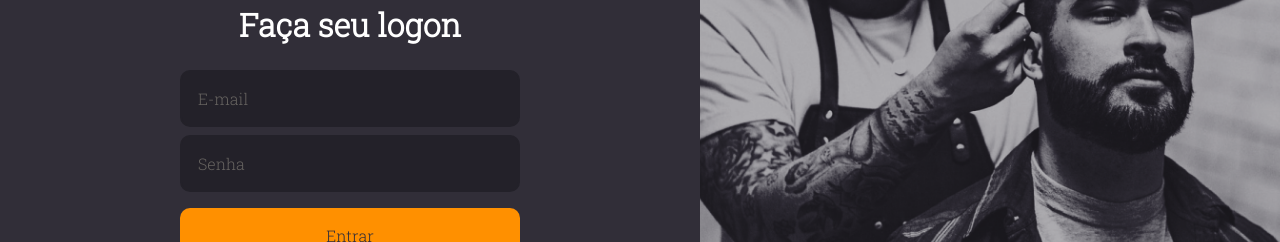
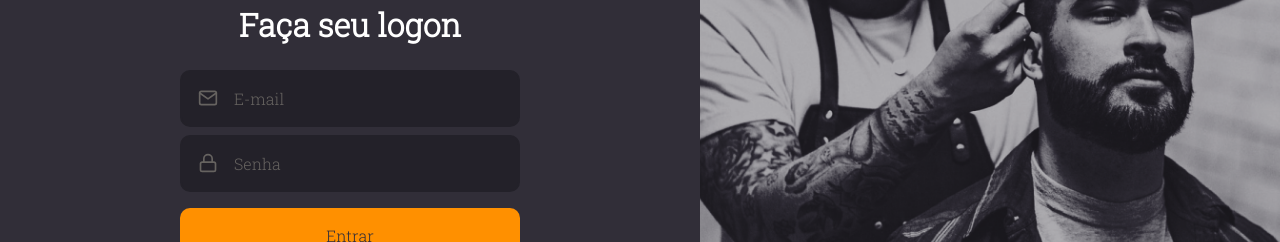
Before and after one commit to marcelotc/gostack11-gobarber-front, a React (Create React App) app: page / in a window 1280 px wide. Shown: the part 289-531 px from the top of the page. Built offline with nearby package versions, Linux system fonts and the light colour scheme.

Commit message:
Isolando componentes

```diff
--- /dev/null
+++ b/src/components/Button/index.tsx
@@ -0,0 +1,11 @@
+import React, { ButtonHTMLAttributes } from 'react';
+
+import { Container } from './styles';
+
+type ButtonProps = ButtonHTMLAttributes<HTMLButtonElement>;
+
+const Button: React.FC<ButtonProps> = ({ children, ...rest }) => (
+    <Container type="button" {...rest}>{children}</Container>
+);
+
+export default Button;
--- /dev/null
+++ b/src/components/Button/styles.tsx
@@ -0,0 +1,19 @@
+import styled from 'styled-components';
+import { shade } from 'polished';
+
+export const Container = styled.button`
+    background: #ff9000;
+    height: 56px;
+    border-radius: 10px;
+    border: 0;
+    padding: 0 16px;
+    color: #312e38;
+    width: 100%;
+    font-weight: 500;
+    margin-top: 16px;
+    transition: background-color 0.2s;
+
+    &:hover {
+        background: ${shade(0.2, '#ff9000')}
+    }
+`;
--- /dev/null
+++ b/src/components/Input/index.tsx
@@ -0,0 +1,18 @@
+import React, { InputHTMLAttributes } from 'react';
+import { IconBaseProps } from 'react-icons';
+
+import { Container } from './styles';
+
+interface InputProps extends InputHTMLAttributes<HTMLInputElement> {
+    name: string;
+    icon: React.ComponentType<IconBaseProps>;
+}
+
+const Input: React.FC<InputProps> = ({ icon: Icon, ...rest }) => (
+    <Container>
+        {Icon && <Icon size={20} />}
+        <input {...rest} />
+    </Container>
+);
+
+export default Input;
--- /dev/null
+++ b/src/components/Input/styles.tsx
@@ -0,0 +1,31 @@
+import styled from 'styled-components';
+
+export const Container = styled.div`
+    background: #232129;
+    border-radius: 10px;
+    border: 2px solid #232129;
+    padding: 16px;
+    width: 100%;
+    color: #666360;
+
+    display: flex;
+    align-items: center;
+
+    & + div {
+            margin-top: 8px;
+    }
+
+    input {
+        flex: 1;
+        background: transparent;
+        border: 0;
+
+        &::placeholder {
+            color: #666360;
+        }
+    }
+
+    svg {
+        margin-right: 16px;
+    }
+`;
--- a/src/pages/SignIn/index.tsx
+++ b/src/pages/SignIn/index.tsx
@@ -1,7 +1,10 @@
 import React from 'react';
-import { FiLogIn } from 'react-icons/fi';
+import { FiLogIn, FiMail, FiLock } from 'react-icons/fi';
 
 import logoImg from '../../assets/logo.svg';
+
+import Input from '../../components/Input';
+import Button from '../../components/Button';
 
 import { Container, Content, Background } from './styles';
 
@@ -11,9 +14,10 @@
             <img src={logoImg} alt="goBarber"></img>
             <form>
                 <h1>Faça seu logon</h1>
-                <input placeholder="E-mail"></input>
-                <input placeholder="Senha" type="password"></input>
-                <button type="submit">Entrar</button>
+                <Input name="email" icon={FiMail} placeholder="E-mail"></Input>
+                <Input name="password" icon={FiLock} placeholder="Senha" type="password"></Input>
+
+                <Button type="submit">Entrar</Button>
                 <a href="forgot">Esqueci minha senha</a>
             </form>
 
--- a/src/pages/SignIn/styles.tsx
+++ b/src/pages/SignIn/styles.tsx
@@ -27,40 +27,6 @@
 
         h1 {
             margin-bottom: 24px;
-        }
-
-        input {
-            background: #232129;
-            border-radius: 10px;
-            border: 2px solid #232129;
-            padding: 16px;
-            width: 100%;
-            color: #f4ede8;
-
-            &::placeholder {
-                color: #666360;
-            }
-
-            & + input {
-                margin-top: 8px;
-            }
-        }
-
-        button {
-            background: #ff9000;
-            height: 56px;
-            border-radius: 10px;
-            border: 0;
-            padding: 0 16px;
-            color: #312e38;
-            width: 100%;
-            font-weight: 500;
-            margin-top: 16px;
-            transition: background-color 0.2s;
-
-            &:hover {
-                background: ${shade(0.2, '#ff9000')}
-            }
         }
 
         a {
```
